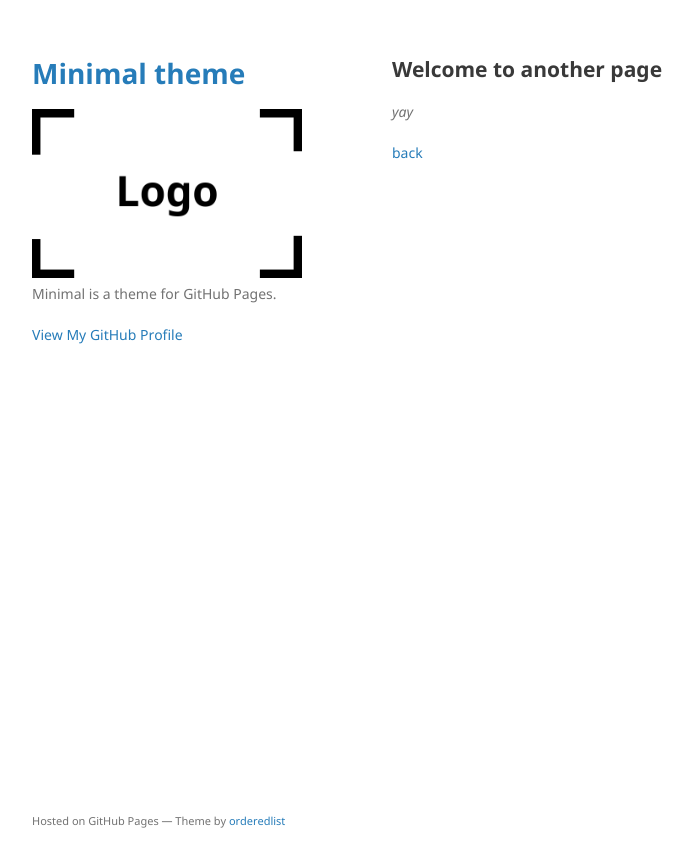
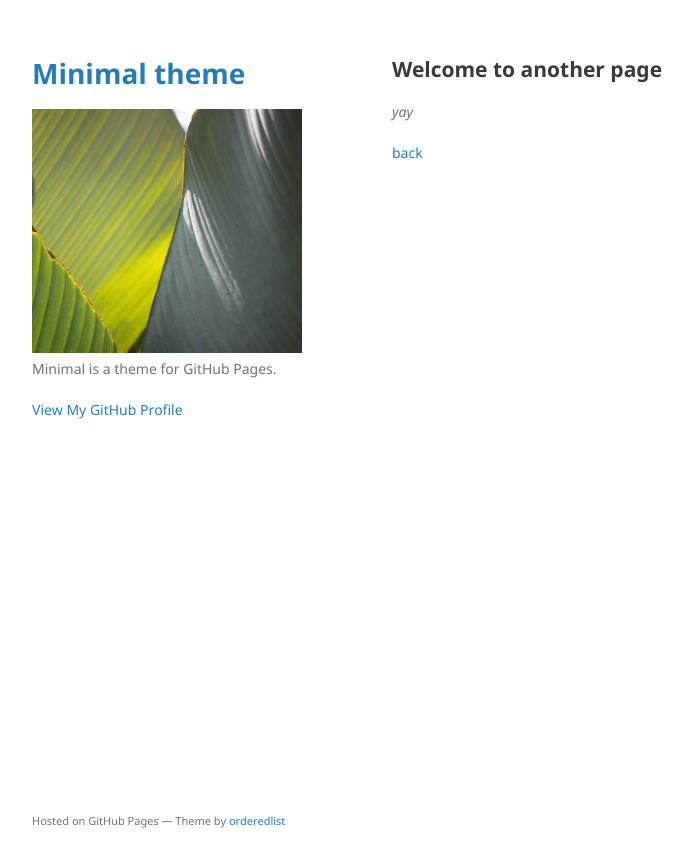
Before and after one commit to pnathanoj/pnathanoj.github.io, a Jekyll site: the page built from another-page.md, in a window 1280 px wide. Shown: the top 867 px of the page, without its empty margins (178-871 px from the left). Built offline with Jekyll 4.4.1, drawn with Linux system fonts in a browser that asks for light colours; our own code applies the rules of GitHub Pages for plain Markdown files.

Commit message:
Update _config.yml

```diff
--- a/_config.yml
+++ b/_config.yml
@@ -1,5 +1,5 @@
 title: Minimal theme
-logo: /assets/img/logo.png
+logo: /assets/img/leaf.jpg
 description: Minimal is a theme for GitHub Pages.
 show_downloads: false
 google_analytics:
```
